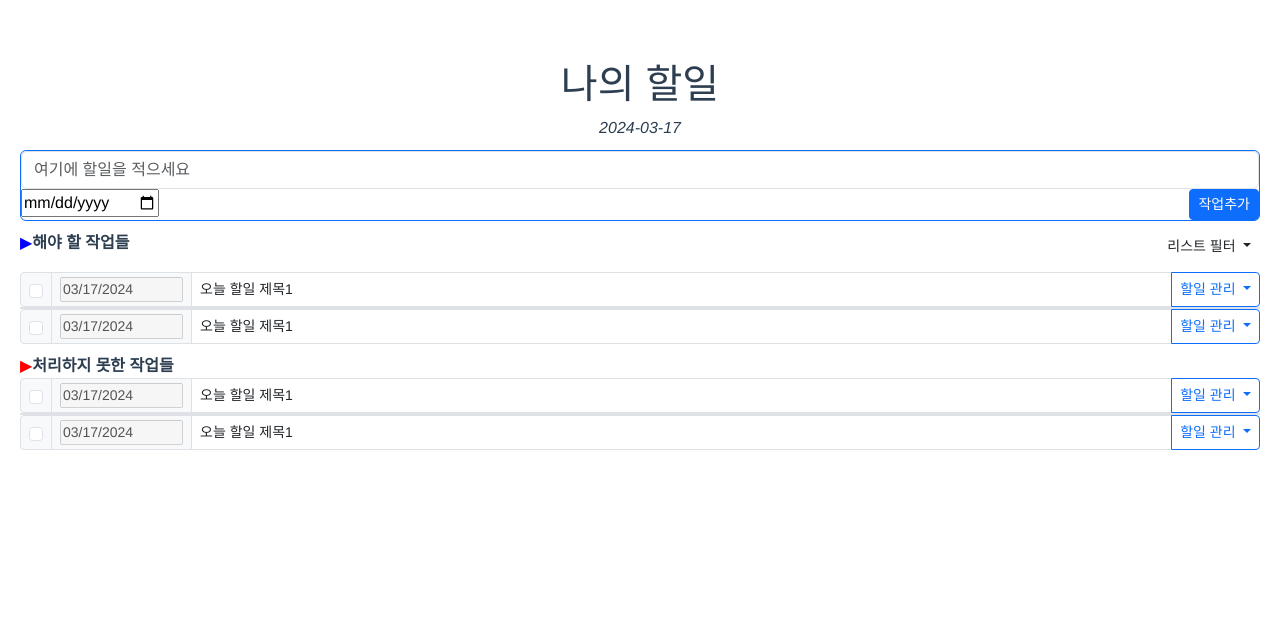
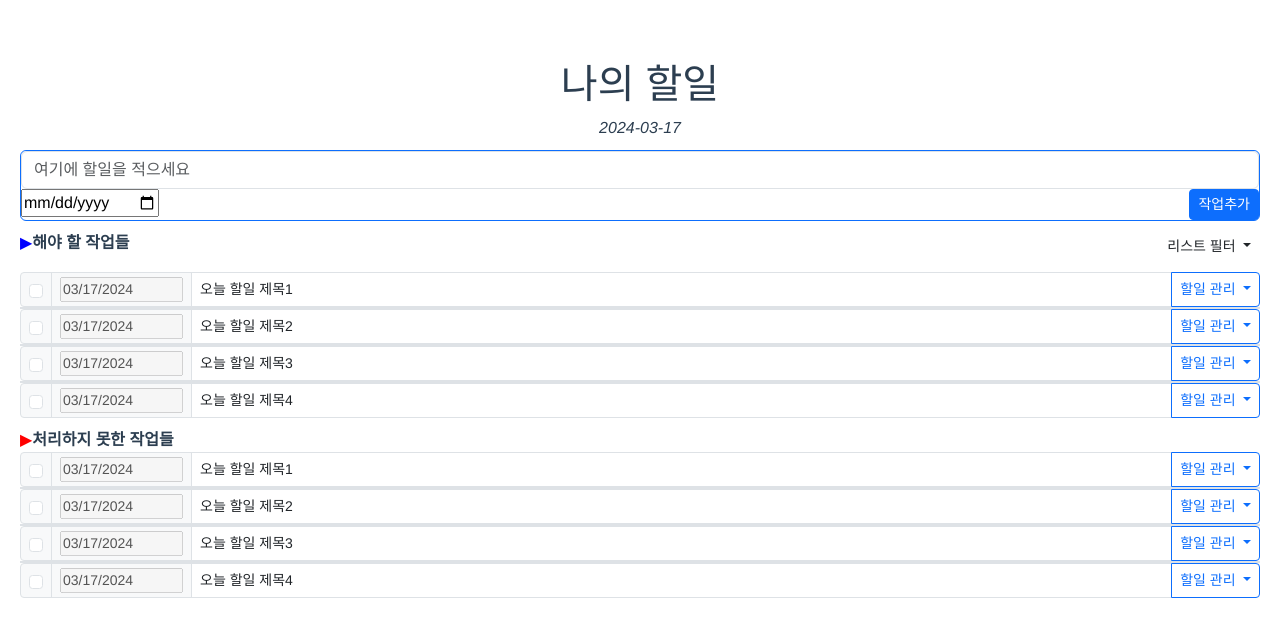
Before and after one commit to masungil70/todos-vue, a Vue app: page / in a window 1280 px wide. Shown: the top 636 px of the page. Built offline with nearby package versions, Linux system fonts and the light colour scheme.

Commit message:
TodoList에서 배열을 선언하고 v-for loop를 이용하여 TodoItem에 출력할 정보를 객체로 전달 할 수 있게 수정함

```diff
--- a/src/components/TodoItem.vue
+++ b/src/components/TodoItem.vue
@@ -32,7 +32,10 @@
 <script setup>
 import { ref } from "vue";
 //오늘에 할일 객체를 생성한다
-const todoItem = ref({ id: 1, date: "2024-03-17", title: "오늘 할일 제목1" });
+//const todoItem = ref({ id: 1, date: "2024-03-17", title: "오늘 할일 제목1" });
+//props로 전달받은 객체를 화면에 출력한다
+const props = defineProps(["todoItem"]);
+console.log("props.todoItem ", props.todoItem);
 </script>
 
 <style lang="scss" scoped>
--- a/src/components/TodoList.vue
+++ b/src/components/TodoList.vue
@@ -1,14 +1,26 @@
+<!-- 배열을 사용하여 초기 데이터를 생성하고 출력한다-->
 <template>
   <section>
-    <TodoItem />
-    <div class="col border border-second"></div>
-    <TodoItem />
-    <div class="col border border-second" style="display: none"></div>
+    <div v-for="(todoItem, idx) in todoList" :key="todoItem.id">
+      <TodoItem :todoItem="todoItem" />
+      <div
+        v-show="idx + 1 < todoList.length"
+        class="col border border-second"
+      ></div>
+    </div>
   </section>
 </template>
 
 <script setup>
+import { ref } from "vue";
 import TodoItem from "./TodoItem.vue";
+
+const todoList = ref([
+  { id: 1, date: "2024-03-17", title: "오늘 할일 제목1" },
+  { id: 2, date: "2024-03-17", title: "오늘 할일 제목2" },
+  { id: 3, date: "2024-03-17", title: "오늘 할일 제목3" },
+  { id: 4, date: "2024-03-17", title: "오늘 할일 제목4" },
+]);
 </script>
 
 <style lang="scss" scoped>
```
